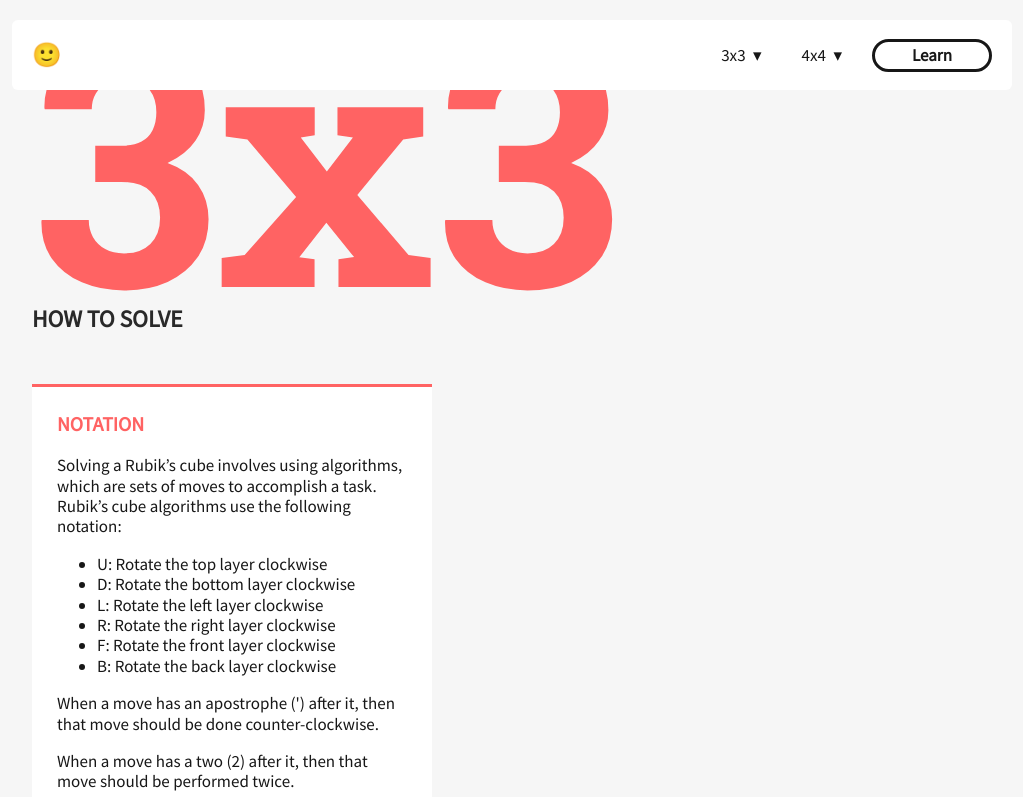
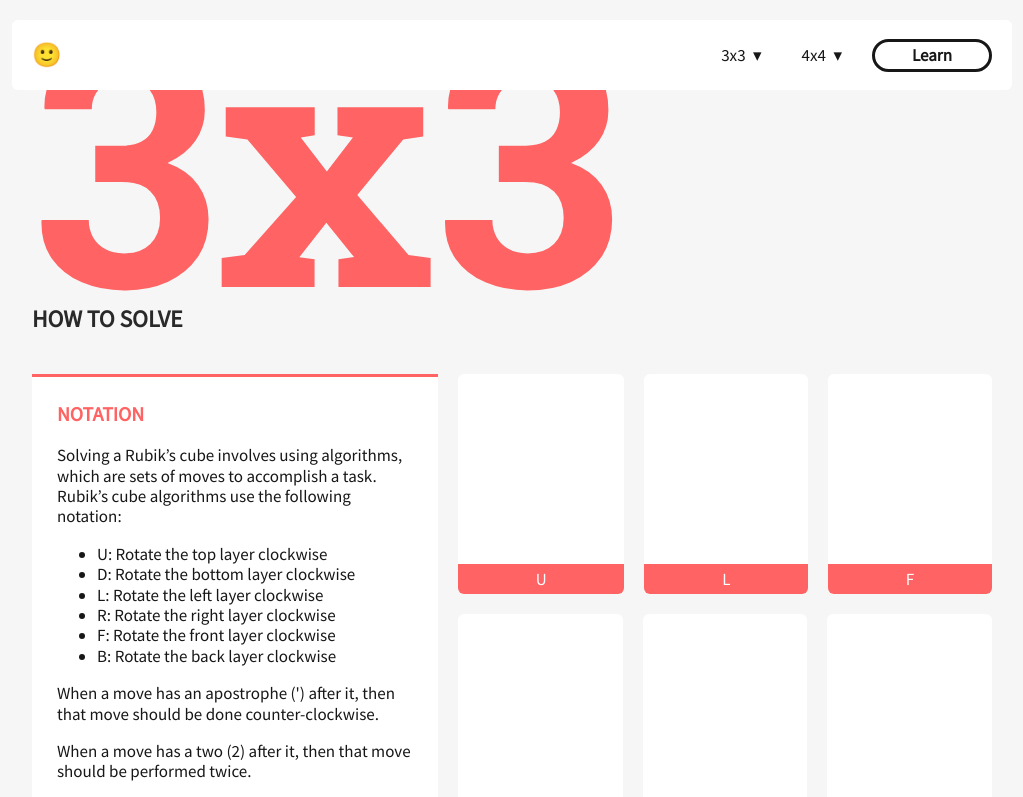
Before and after one commit to arielbob/cubedoc, a React app: page /how-to-solve in a window 1280 px wide. Shown: the top 797 px of the page, without its empty margins (128-1151 px from the left). Built offline with nearby package versions, Linux system fonts and the light colour scheme.

Commit message:
added image cards

```diff
--- a/src/containers/Solve3x3/index.js
+++ b/src/containers/Solve3x3/index.js
@@ -8,7 +8,7 @@
         <h2 className='article-name'>How to Solve</h2>
         <section className='instructions instructions-3x3'>
           <section className='step1'>
-            <section className='step-card'>
+            <section className='card step-card'>
               <h3>Notation</h3>
               <p>Solving a Rubik’s cube involves using algorithms, which are sets of moves to accomplish a task. Rubik’s cube algorithms use the following notation:</p>
               <ul>
@@ -28,6 +28,30 @@
                 <li>F R U' R' U' R U R' F' R U R' U' R' F R F'</li>
               </ul>
             </section>
+            <section className='diagrams-notation'>
+              <div className='row'>
+                <div className='card img-card'>
+                  <span className='caption'>U</span>
+                </div>
+                <div className='card img-card'>
+                  <span className='caption'>L</span>
+                </div>
+                <div className='card img-card'>
+                  <span className='caption'>F</span>
+                </div>
+              </div>
+              <div className='row'>
+                <div className='card img-card'>
+                  <span className='caption'>D</span>
+                </div>
+                <div className='card img-card'>
+                  <span className='caption'>R</span>
+                </div>
+                <div className='card img-card'>
+                  <span className='caption'>B</span>
+                </div>
+              </div>
+            </section>
           </section>
         </section>
       </div>
--- a/src/stylesheets/_base.scss
+++ b/src/stylesheets/_base.scss
@@ -1,3 +1,5 @@
+//TODO: order property/value pairs in alphabetical order
+
 html {
   box-sizing: border-box;
 }
@@ -42,8 +44,8 @@
   }
 }
 
-//TODO: maybe switch these to min-width and swap mobile/web styles to fir the standard of mobile first styling
-@media only screen and (max-width: 1000px) {
+//TODO: maybe switch these to min-width and swap mobile/web styles to follow mobile first styling
+@media only screen and (max-width: $breakpoint-lg) {
   .container {
     width: 800px;
   }
@@ -89,7 +91,7 @@
 
 .header {
   text-align: center;
-  margin-bottom: 40px;
+  margin-bottom: $content-margin;
   .logo {
     font-size: 4em;
     margin: 0;
@@ -99,6 +101,13 @@
   }
 }
 
+.row {
+  display: flex;
+  &:not(:last-child) {
+    margin-bottom: $gutter;
+  }
+}
+
 .text-warning {
   background-color: $warning-background;
   padding: $text-box-padding;
--- a/src/stylesheets/_cards.scss
+++ b/src/stylesheets/_cards.scss
@@ -3,6 +3,10 @@
 //i.e. same format as the button classes
 //TODO: replace $nav-background with $white
 //TODO: figure out how to organize css better
+
+.card:not(:last-child) {
+  margin-right: $gutter;
+}
 
 .main-card {
   overflow: hidden;
@@ -125,7 +129,7 @@
   }
 }
 
-@media only screen and (max-width: 1000px) {
+@media only screen and (max-width: $breakpoint-lg) {
   .main-card, .main-card .main-label, .main-card .content {
     height: 250px;
   }
@@ -165,7 +169,7 @@
 }
 
 .instructions {
-  margin-top: $instructions-margin;
+  margin-top: $content-margin;
 }
 
 .step-card {
@@ -181,6 +185,24 @@
   }
 }
 
+.img-card {
+  background-color: $nav-background;
+  border-radius: $card-border-radius;
+  flex-grow: 1;
+  display: flex;
+  overflow: hidden;
+  height: 100px;
+  .caption {
+    align-self: flex-end;
+    background-color: $main-red;
+    color: $nav-background;
+    flex-grow: 1;
+    height: 30px;
+    line-height: 30px;
+    text-align: center;
+  }
+}
+
 .instructions-3x3 {
   .step-card {
     border-color: $main-red;
--- a/src/stylesheets/_navbar.scss
+++ b/src/stylesheets/_navbar.scss
@@ -114,7 +114,7 @@
   }
 }
 
-@media only screen and (max-width: 1000px) {
+@media only screen and (max-width: $breakpoint-lg) {
   .navigation {
     max-width: 800px;
   }
--- a/src/stylesheets/_steps.scss
+++ b/src/stylesheets/_steps.scss
@@ -1,5 +1,15 @@
 .step1 {
+  display: flex;
   .step-card {
-    width: 400px;
+    min-width: 380px;
+    flex-basis: 0;
+    flex-grow: 2;
+  }
+  .diagrams-notation {
+    flex-basis: 0;
+    flex-grow: 3;
+    .img-card {
+      height: 220px;
+    }
   }
 }
--- a/src/stylesheets/_variables.scss
+++ b/src/stylesheets/_variables.scss
@@ -1,12 +1,17 @@
+//TODO: add variables for all breakpoints
+
+// Breakpoints
+$breakpoint: 799px;
+$breakpoint-lg: 1000px;
+
 // Dimensions
 $content-width: 1000px;
 $gutter: 20px;
-$breakpoint: 799px;
 $nav-height: 70px;
 $card-height: 220px;
 $card-gutter: 25px;
 $text-box-padding: 15px;
-$instructions-margin: 50px;
+$content-margin: 40px;
 $card-border-radius: 6px;
 
 // Colors
```
